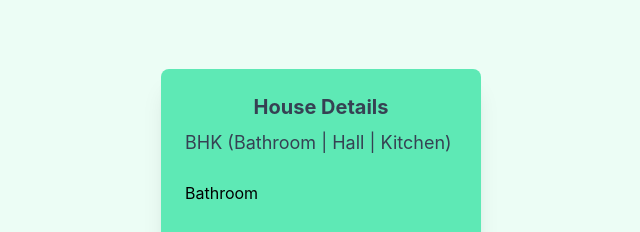
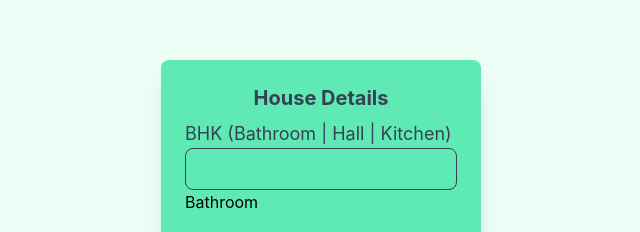
Before and after one commit to niyomugaboetiene/ML.projects.io, a React (Vite) app in the folder Data Science Project/Real Estate Price prediction/client/: page / in a window 1280 px wide. Shown: the part 191-423 px from the top of the page, without its empty margins (319-959 px from the left). Built offline with nearby package versions, Linux system fonts and the light colour scheme; no server answers.

Commit message:
[Coding] building client side

```diff
--- a/Data Science Project/Real Estate Price prediction/client/src/pages/index.jsx
+++ b/Data Science Project/Real Estate Price prediction/client/src/pages/index.jsx
@@ -44,7 +44,9 @@ const IndexComponent = () => {
                  <h1 className="text-center text-xl text-gray-700 font-bold">House Details</h1>
                 <div className="pt-2">
                     <label htmlFor="" className="block text-gray-700 text-lg">BHK (Bathroom | Hall | Kitchen)</label>
-                    <input type="number"  onChange={(e) => setBhk(e.target.value)} />
+                    <input type="number"  onChange={(e) => setBhk(e.target.value)}
+                       className="border w-full py-2 rounded-lg border-gray-700"
+                    />
                 </div>
 
                 <div>
```
